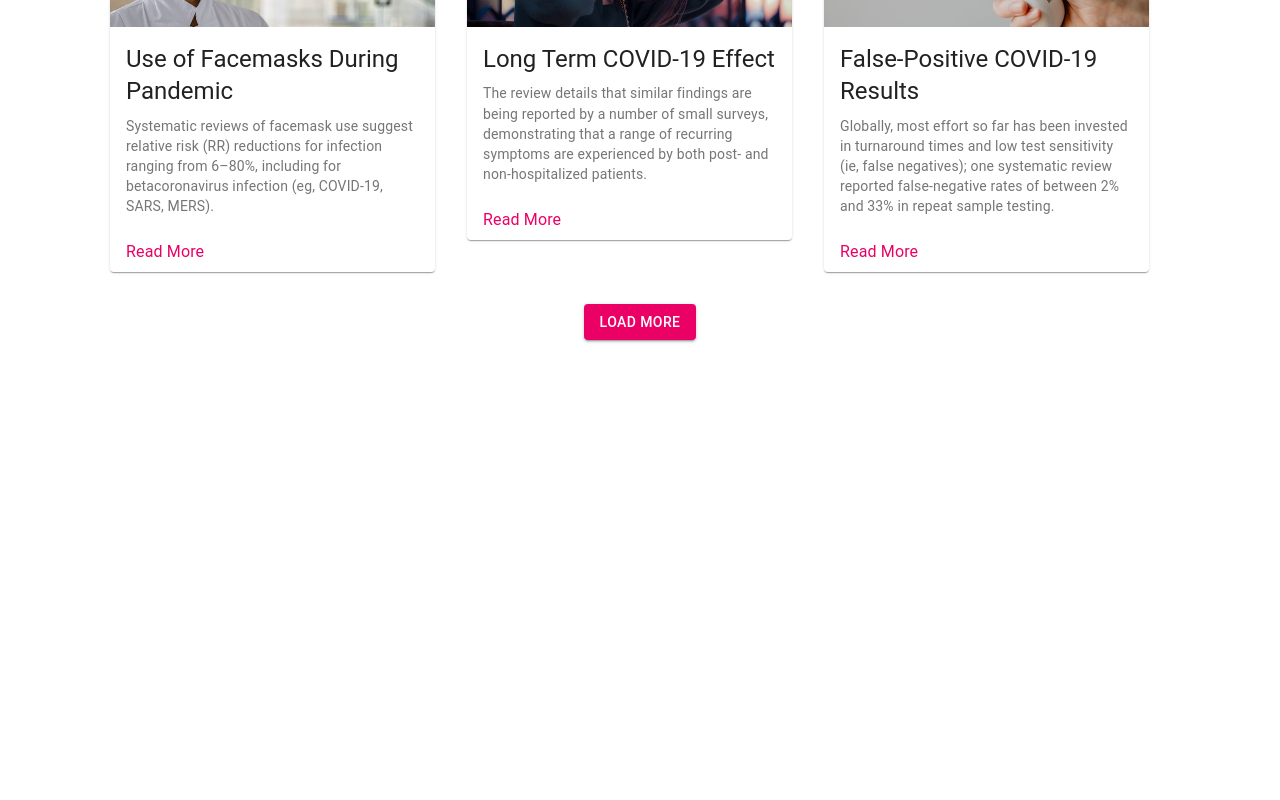
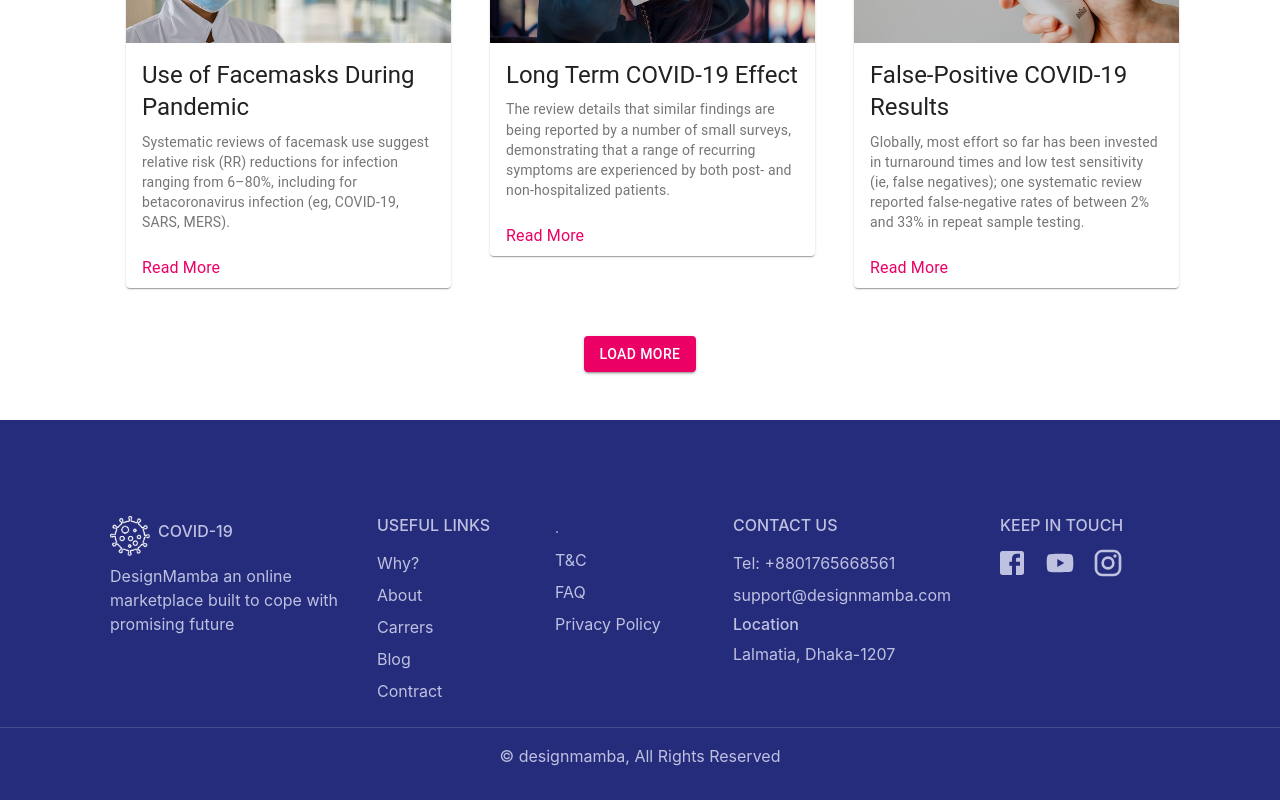
Before and after one commit to Novianto778/react-covid19-liveupdate, a React (Create React App) app: page / in a window 1280 px wide. Shown: the part 3699-4499 px from the top of the page. Before the commit the page ends 4071 px from the top, so only its background shows below. Built offline with nearby package versions, Linux system fonts and the light colour scheme.

Commit message:
footer component

```diff
--- a/package.json
+++ b/package.json
@@ -8,6 +8,7 @@
     "@testing-library/jest-dom": "^4.2.4",
     "@testing-library/react": "^9.5.0",
     "@testing-library/user-event": "^7.2.1",
+    "axios": "^0.20.0",
     "bootstrap": "^4.5.3",
     "chart.js": "^2.9.3",
     "react": "^16.14.0",
--- a/src/App.css
+++ b/src/App.css
@@ -121,7 +121,8 @@
   margin-bottom: 2rem;
 }
 
-.faq-title, .blog-title {
+.faq-title,
+.blog-title {
   font-size: 1.75rem;
   color: var(--main-dark-blue-color);
   margin-top: 4.5rem;
@@ -173,6 +174,31 @@
   padding: 0.5rem 1rem;
 }
 
+.blog .blog-item {
+  margin: 0 auto !important;
+}
+
+.footer {
+  margin-top: 3rem;
+  background-color: var(--main-dark-blue-color);
+  padding: 4rem 0 2rem 0;
+  color: var(--main-font-color);
+}
+
+.footer svg {
+  font-size: 2rem;
+}
+
+.footer .copyright {
+  text-align: center;
+  margin-top: 1.5rem;
+  padding-top: 1rem;
+  border-top: 1px solid rgba(255, 255, 255, 0.14);
+}
+.footer-item {
+  margin-top: 2rem !important;
+}
+
 .btn-loadmore {
   margin: 2rem auto !important;
 }
@@ -186,6 +212,14 @@
 @media (max-width: 1200px) {
   .hero p {
     margin: 1.5rem 0 2rem 0;
+  }
+
+  .faq-side {
+    display: none;
+  }
+
+  .faq-accordion {
+    padding: 0;
   }
 }
 
--- a/src/App.js
+++ b/src/App.js
@@ -1,5 +1,5 @@
 import React, { Component } from "react";
-import { Header, Hero, Panel, Chart, InfoSection, Faq, Blog } from "./components/index";
+import { Header, Hero, Panel, Chart, InfoSection, Faq, Blog, Footer } from "./components/index";
 import "bootstrap/dist/css/bootstrap.min.css";
 import "./App.css";
 
@@ -14,6 +14,7 @@ export default class App extends Component {
         <InfoSection/>
         <Faq />
         <Blog />
+        <Footer />
       </>
     );
   }
--- a/src/api/index.js
+++ b/src/api/index.js
@@ -1 +1,5 @@
 // request api
+
+import axios from "axios";
+
+const url = "https://covid19.mathdro.id/api";
--- a/src/components/blog/Blog.js
+++ b/src/components/blog/Blog.js
@@ -16,40 +16,50 @@ const theme = createMuiTheme({
   },
 });
 
-
-
 const Blog = () => {
-  const [loaded, setLoaded] = React.useState(3)
+  const [loaded, setLoaded] = React.useState(3);
 
   const handleLoad = () => {
-  setLoaded(loaded + 3)
-}
+    setLoaded(loaded + 3);
+  };
 
   const handleLess = () => {
-  setLoaded(3)
-}
+    setLoaded(3);
+  };
 
-const loadedBlog = blog.slice(0, loaded)
+  const loadedBlog = blog.slice(0, loaded);
   return (
-
     <div className="blog">
       <h1 className="blog-title">Blog</h1>
       <div className="container">
-          <Grid container direction="row" spacing={4}>
+        <Grid container justify="center" spacing={4} className="blog-item">
           {loadedBlog.map((b, index) => {
             return <BlogItem key={index} data={b} theme={theme} />;
           })}
         </Grid>
       </div>
       <ThemeProvider theme={theme}>
-          {loaded === blog.length ? (<Button variant="contained" color="primary" className="btn-loadmore d-block" onClick={handleLess}>
+        {loaded === blog.length ? (
+          <Button
+            variant="contained"
+            color="primary"
+            className="btn-loadmore d-block"
+            onClick={handleLess}
+          >
             Load Less
-          </Button>) : (<Button variant="contained" color="primary" className="btn-loadmore d-block" onClick={handleLoad}>
+          </Button>
+        ) : (
+          <Button
+            variant="contained"
+            color="primary"
+            className="btn-loadmore d-block"
+            onClick={handleLoad}
+          >
             Load More
-          </Button>)}
+          </Button>
+        )}
       </ThemeProvider>
     </div>
-
   );
 };
 
--- a/src/components/blogitem/BlogItem.js
+++ b/src/components/blogitem/BlogItem.js
@@ -23,7 +23,7 @@ const BlogItem = ({ data: { title, text, imgUrl, link }, theme }) => {
 
   return (
     <ThemeProvider theme={theme}>
-      <Grid item>
+      <Grid item xs={12} lg={4} md={12} className="blog-item">
         <Card className={classes.root}>
           <CardMedia className={classes.media} image={imgUrl} title={title} />
           <CardContent>
--- a/src/components/faq/Faq.js
+++ b/src/components/faq/Faq.js
@@ -21,7 +21,7 @@ const Faq = () => {
       <h1 className="faq-title">FAQ</h1>
       <div className="container">
         <div className="row">
-          <div className="col-4">
+          <div className="col-4 faq-side">
             <Grid container direction="column" spacing={3}>
               {faq.map((f, index) => {
                 return (
@@ -40,7 +40,7 @@ const Faq = () => {
               })}
             </Grid>
           </div>
-          <div className="col-8 faq-accordion">
+          <div className="col-lg-8 col-md-12 faq-accordion">
             <Grid container direction="column" spacing={2}>
               {activeAccordion.map((f, index) => {
                 return (
--- a/src/components/footer/Footer.js
+++ b/src/components/footer/Footer.js
@@ -1,11 +1,119 @@
-import React from 'react'
+import React from "react";
+import { Grid, Typography } from "@material-ui/core";
+import { Facebook, Instagram, YouTube } from "@material-ui/icons";
 
 const Footer = () => {
   return (
-    <div>
+    <div className="footer">
+      <div className="container">
+        <Grid container direction="row" spacing={1}>
+          <Grid item lg={3} md={6} xs={12} className="footer-item">
+            <Grid container direction="column" spacing={1}>
+              <Grid item>
+                <Grid container direction="row" className="align-items-center">
+                  <Grid item className="mr-2">
+                    <img
+                      src={window.location.origin + "/img/logo.png"}
+                      alt="covid logo"
+                      width="40"
+                    />
+                  </Grid>
+                  <Grid item>
+                    <h6>COVID-19</h6>
+                  </Grid>
+                </Grid>
+              </Grid>
+              <Grid item>
+                <Typography variant="p">
+                  DesignMamba an online marketplace built to cope with promising
+                  future
+                </Typography>
+              </Grid>
+            </Grid>
+          </Grid>
+          {/* Second Column */}
+          <Grid item lg={2} md={4} xs={9} className="footer-item">
+            <Grid container direction="column" spacing={1}>
+              <Grid item>
+                <h6>USEFUL LINKS</h6>
+              </Grid>
+              <Grid item>
+                <Typography variant="p">Why?</Typography>
+              </Grid>
+              <Grid item>
+                <Typography variant="p">About</Typography>
+              </Grid>
+              <Grid item>
+                <Typography variant="p">Carrers</Typography>
+              </Grid>
+              <Grid item>
+                <Typography variant="p">Blog</Typography>
+              </Grid>
+              <Grid item>
+                <Typography variant="p">Contract</Typography>
+              </Grid>
+            </Grid>
+          </Grid>
+          {/* Third Column */}
+          <Grid item lg={2} md={2} xs={3} className="footer-item">
+            <Grid container direction="column" spacing={1}>
+              <Grid item>
+                <Typography>.</Typography>
+              </Grid>
+              <Grid item>
+                <Typography variant="p">T&C</Typography>
+              </Grid>
+              <Grid item>
+                <Typography variant="p">FAQ</Typography>
+              </Grid>
+              <Grid item>
+                <Typography variant="p">Privacy Policy</Typography>
+              </Grid>
+            </Grid>
+          </Grid>
+          {/* Fourth Column */}
+          <Grid item lg={3} md={6} xs={6} className="footer-item">
+            <Grid container direction="column" spacing={1}>
+              <Grid item>
+                <h6>CONTACT US</h6>
+              </Grid>
+              <Grid item>
+                <Typography variant="p">Tel: +8801765668561</Typography>
+              </Grid>
+              <Grid item>
+                <Typography variant="p">support@designmamba.com</Typography>
+              </Grid>
+              <Grid item>
+                <h6>Location</h6>
+                <Typography variant="p">Lalmatia, Dhaka-1207</Typography>
+              </Grid>
+            </Grid>
+          </Grid>
+          {/* fifth column */}
+          <Grid item lg={2} md={6} xs={6} className="footer-item">
+            <Grid container direction="column" spacing={1}>
+              <Grid item>
+                <h6>KEEP IN TOUCH</h6>
+              </Grid>
+              <Grid container direction="row" spacing={2}>
+                <Grid item>
+                  <Facebook />
+                </Grid>
+                <Grid item>
+                  <YouTube />
+                </Grid>
+                <Grid item>
+                  <Instagram />
+                </Grid>
+              </Grid>
+            </Grid>
+          </Grid>
+        </Grid>
 
+      </div>
+      <Typography variant="p" className="copyright d-block">© designmamba, All Rights Reserved</Typography>
     </div>
-  )
-}
+  );
+};
 
-export default Footer
+export default Footer;
--- a/src/components/index.js
+++ b/src/components/index.js
@@ -5,3 +5,4 @@ export { default as Chart } from "./chart/Chart";
 export { default as InfoSection } from "./infosection/InfoSection";
 export { default as Faq } from "./faq/Faq";
 export { default as Blog } from "./blog/Blog";
+export { default as Footer  } from "./footer/Footer";
```
Also changed, not shown: 1 other file (tests, documents, lock files or other folders). Lines whose indentation alone changed are shown as unchanged.
